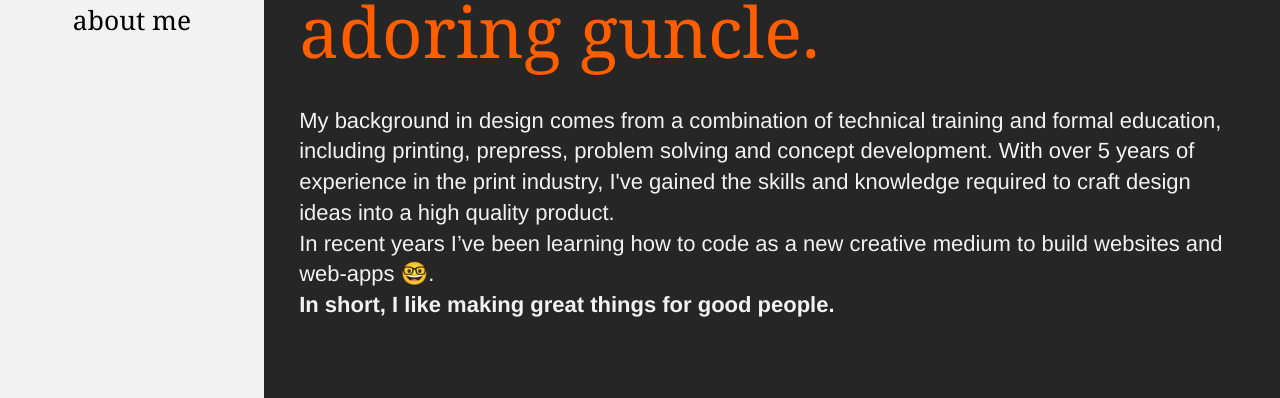
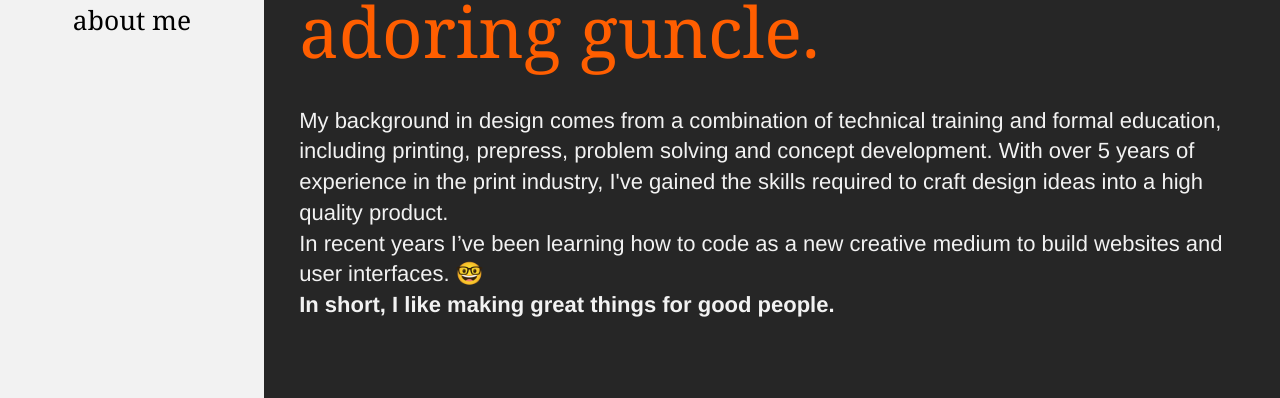
Before and after one commit to MannyIkomi/portfolio-nextjs-site, a Next.js app: page /about in a window 1280 px wide. Shown: the part 402-800 px from the top of the page. Built offline with nearby package versions, Linux system fonts and the light colour scheme; a web font is replaced by a local one.

Commit message:
tweak about

```diff
--- a/components/navigation/navigation.jsx
+++ b/components/navigation/navigation.jsx
@@ -36,7 +36,6 @@ export const NavLink = props => {
 
 export const InlineLink = props => {
   const { href, text, styleOverrides } = props
-
   const baseStyle = css`
     display: inline-block;
     text-decoration: underline;
@@ -53,7 +52,7 @@ export const InlineLink = props => {
 }
 InlineLink.propTypes = {
   href: PropTypes.string.isRequired,
-  text: PropTypes.string.isRequired,
+  text: PropTypes.string,
   styleOverrides: PropTypes.any
 }
 
--- a/pages/about.jsx
+++ b/pages/about.jsx
@@ -91,11 +91,11 @@ const About = props => {
           My background in design comes from a combination of technical training
           and formal education, including printing, prepress, problem solving
           and concept development. With over 5 years of experience in the print
-          industry, I've gained the skills and knowledge required to craft
-          design ideas into a high quality product.
+          industry, I've gained the skills required to craft design ideas into a
+          high quality product.
           <br />
           In recent years I’ve been learning how to code as a new creative
-          medium to build websites and web-apps 🤓.
+          medium to build websites and user interfaces. 🤓
           <br />
           <strong
             css={css`
```
